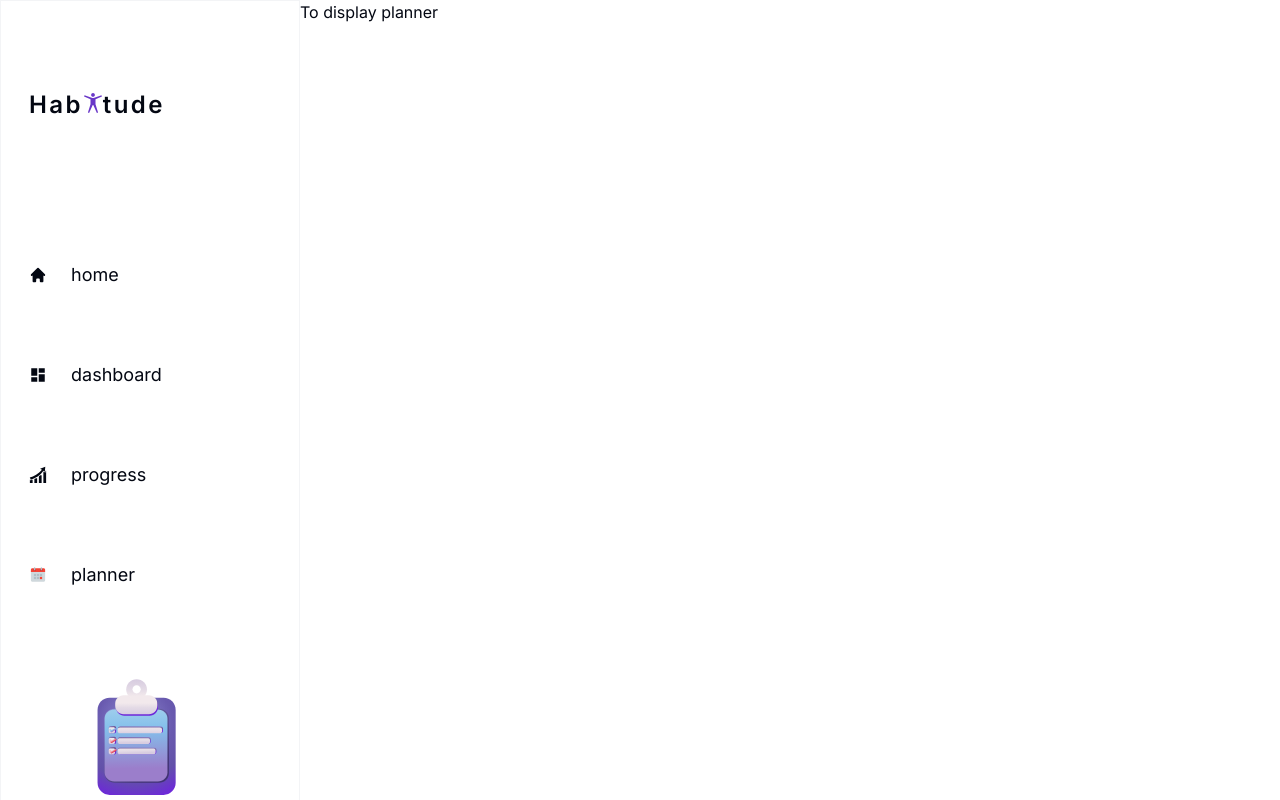
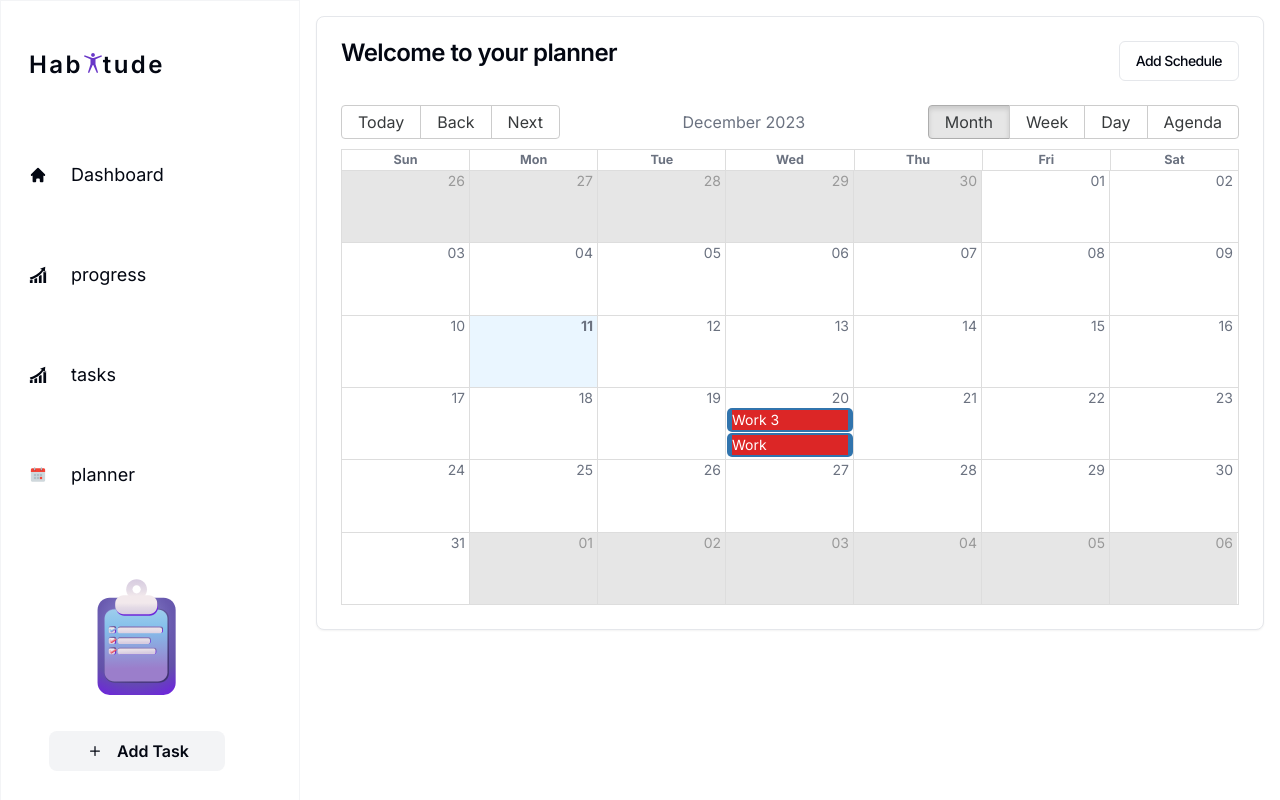
Before and after one commit to nazarenegena/Habitude, a Next.js app: page /dashboard/planner in a window 1280 px wide. Shown: the top 800 px of the page. Built offline with nearby package versions, Linux system fonts and the light colour scheme.

Commit message:
initial planner design

```diff
--- a/app/dashboard/planner/page.js
+++ b/app/dashboard/planner/page.js
@@ -1,4 +1,4 @@
-import PlannerDisplay from "@/components/sections/PlannerDisplay";
+import PlannerDisplay from '@/components/sections/PlannerDisplay';
 
 export default function Page() {
   return (
--- a/app/globals.css
+++ b/app/globals.css
@@ -1,6 +1,8 @@
 @tailwind base;
 @tailwind components;
 @tailwind utilities;
+/* @import 'react-big-calendar/lib/sass/styles'; */
+/* @import 'react-big-calendar/lib/addons/dragAndDrop/styles'; */
 
 .progress-ring__circle {
   stroke-dasharray: 150, 200;
--- a/app/layout.js
+++ b/app/layout.js
@@ -1,25 +1,26 @@
-import { Inter } from "next/font/google";
-import { ThemeProvider } from "@/components/theme-provider";
-import "./globals.css";
+import { Inter } from 'next/font/google';
+import { ThemeProvider } from '@/components/theme-provider';
+import './globals.css';
+import { PlannerContextProvider } from '@/lib/context/plannerContext';
 
-const inter = Inter({ subsets: ["latin"] });
+const inter = Inter({ subsets: ['latin'] });
 
 export const metadata = {
-  title: "Habitude",
-  description: "Your Daily Nudge",
+  title: 'Habitude',
+  description: 'Your Daily Nudge'
 };
 
 export default function RootLayout({ children }) {
   return (
-    <html lang="en">
+    <html lang='en'>
       <body className={inter.className}>
         <ThemeProvider
-          attribute="class"
-          defaultTheme="system"
+          attribute='class'
+          defaultTheme='system'
           enableSystem
           disableTransitionOnChange
         >
-          {children}
+          <PlannerContextProvider>{children}</PlannerContextProvider>
         </ThemeProvider>
       </body>
     </html>
--- /dev/null
+++ b/components/calendar/AddEvent.jsx
@@ -0,0 +1,181 @@
+import React from 'react';
+import { Button } from '../ui/button';
+import {
+  Dialog,
+  DialogContent,
+  DialogDescription,
+  DialogFooter,
+  DialogHeader,
+  DialogTitle,
+  DialogTrigger
+} from '@/components/ui/dialog';
+import { Input } from '@/components/ui/input';
+import { Label } from '@/components/ui/label';
+import { useForm } from 'react-hook-form';
+import {
+  Form,
+  FormField,
+  FormItem,
+  FormLabel,
+  FormControl,
+  FormDescription,
+  FormMessage
+} from '../ui/form';
+import { Textarea } from '../ui/textarea';
+import { usePlannerContext } from '@/lib/context/plannerContext';
+import { Popover, PopoverTrigger, PopoverContent } from '../ui/popover';
+import { Calendar } from '@/components/ui/calendar';
+import { CalendarIcon } from 'lucide-react';
+import { cn } from '@/lib/utils';
+import { format } from 'date-fns';
+const AddEvent = () => {
+  const form = useForm();
+  const { setSchedules } = usePlannerContext();
+
+  function handleAddEvent(data) {
+    console.log(data);
+    setSchedules(prev => [...prev, data]);
+  }
+
+  return (
+    <Dialog>
+      <DialogTrigger asChild>
+        <Button variant='outline'>Add Schedule</Button>
+      </DialogTrigger>
+      <DialogContent className='sm:max-w-[425px]'>
+        <DialogHeader>
+          <DialogTitle>Add Schedule</DialogTitle>
+          <DialogDescription>
+            Create a new schedule and add tasks to it
+          </DialogDescription>
+        </DialogHeader>
+        <Form {...form}>
+          <form onSubmit={form.handleSubmit(handleAddEvent)}>
+            <FormField
+              control={form.control}
+              name='title'
+              render={({ field }) => (
+                <FormItem>
+                  <FormLabel>Title</FormLabel>
+                  <FormControl>
+                    <Input placeholder='shadcn' {...field} />
+                  </FormControl>
+                  <FormMessage />
+                </FormItem>
+              )}
+            />
+
+            <FormField
+              control={form.control}
+              className='mt-3'
+              name='start'
+              render={({ field }) => (
+                <FormItem className='flex flex-col mt-3'>
+                  <FormLabel>Start Date</FormLabel>
+                  <Popover>
+                    <PopoverTrigger asChild>
+                      <FormControl>
+                        <Button
+                          variant={'outline'}
+                          className={cn(
+                            'pl-3 text-left font-normal',
+                            !field.value && 'text-muted-foreground'
+                          )}
+                        >
+                          {field.value ? (
+                            format(field.value, 'PPP')
+                          ) : (
+                            <span>Pick a date</span>
+                          )}
+                          <CalendarIcon className='ml-auto h-4 w-4 opacity-50' />
+                        </Button>
+                      </FormControl>
+                    </PopoverTrigger>
+                    <PopoverContent className='w-auto p-0' align='start'>
+                      <Calendar
+                        mode='single'
+                        selected={field.value}
+                        onSelect={field.onChange}
+                        disabled={date =>
+                          date > new Date() || date < new Date('1900-01-01')
+                        }
+                        initialFocus
+                      />
+                    </PopoverContent>
+                  </Popover>
+
+                  <FormMessage />
+                </FormItem>
+              )}
+            />
+            <FormField
+              control={form.control}
+              className='mt-3'
+              name='end'
+              render={({ field }) => (
+                <FormItem className='flex flex-col mt-3'>
+                  <FormLabel>End Date</FormLabel>
+                  <Popover>
+                    <PopoverTrigger asChild>
+                      <FormControl>
+                        <Button
+                          variant={'outline'}
+                          className={cn(
+                            'pl-3 text-left font-normal',
+                            !field.value && 'text-muted-foreground'
+                          )}
+                        >
+                          {field.value ? (
+                            format(field.value, 'PPP')
+                          ) : (
+                            <span>Pick a date</span>
+                          )}
+                          <CalendarIcon className='ml-auto h-4 w-4 opacity-50' />
+                        </Button>
+                      </FormControl>
+                    </PopoverTrigger>
+                    <PopoverContent className='w-auto p-0' align='start'>
+                      <Calendar
+                        mode='single'
+                        selected={field.value}
+                        onSelect={field.onChange}
+                        disabled={date =>
+                          date > new Date() || date < new Date('1900-01-01')
+                        }
+                        initialFocus
+                      />
+                    </PopoverContent>
+                  </Popover>
+
+                  <FormMessage />
+                </FormItem>
+              )}
+            />
+            <FormField
+              control={form.control}
+              name='description'
+              render={({ field }) => (
+                <FormItem>
+                  <FormLabel>Description</FormLabel>
+                  <FormControl>
+                    <Textarea placeholder='shadcn' {...field} />
+                  </FormControl>
+
+                  <FormMessage />
+                </FormItem>
+              )}
+            />
+          </form>
+        </Form>
+
+        <DialogFooter>
+          <Button onClick={form.handleSubmit(handleAddEvent)}>
+            Save changes
+          </Button>
+        </DialogFooter>
+      </DialogContent>
+    </Dialog>
+  );
+};
+
+export default AddEvent;
--- a/components/sections/PlannerDisplay.jsx
+++ b/components/sections/PlannerDisplay.jsx
@@ -1,7 +1,82 @@
-import React from "react";
+'use client';
+import React, { useEffect, useState } from 'react';
+import {
+  Card,
+  CardContent,
+  CardDescription,
+  CardHeader,
+  CardTitle
+} from '../ui/card';
+import 'react-big-calendar/lib/css/react-big-calendar.css';
+
+import format from 'date-fns/format';
+import parse from 'date-fns/parse';
+import startOfWeek from 'date-fns/startOfWeek';
+import getDay from 'date-fns/getDay';
+import enUS from 'date-fns/locale/en-US';
+
+import { Calendar, dateFnsLocalizer } from 'react-big-calendar';
+import AddEvent from '../calendar/AddEvent';
+import { usePlannerContext } from '@/lib/context/plannerContext';
+
+const locales = {
+  'en-US': enUS
+};
+
+const localizer = dateFnsLocalizer({
+  format,
+  parse,
+  startOfWeek,
+  getDay,
+  locales
+});
 
 const PlannerDisplay = () => {
-  return <div>To display planner</div>;
+  const [isMounted, setIsMounted] = useState(false);
+
+  const { schedules } = usePlannerContext();
+
+  useEffect(() => {
+    setIsMounted(true);
+  }, []);
+  if (!isMounted) return null;
+  return (
+    <div className='p-4'>
+      <Card>
+        <CardHeader>
+          <CardTitle className='flex justify-between'>
+            Welcome to your planner
+            <AddEvent />
+          </CardTitle>
+        </CardHeader>
+        <CardContent>
+          <CardDescription>
+            <Calendar
+              localizer={localizer}
+              events={schedules}
+              startAccessor='start'
+              endAccessor='end'
+              style={{ height: 500 }}
+              selectable
+              components={{
+                event: ({ event, children }) => (
+                  <div
+                    className='flex bg-red-600'
+                    onContextMenu={e => {
+                      alert(`${event.title} is clicked.`);
+                      e.preventDefault();
+                    }}
+                  >
+                    {event.title}
+                  </div>
+                )
+              }}
+            />
+          </CardDescription>
+        </CardContent>
+      </Card>
+    </div>
+  );
 };
 
 export default PlannerDisplay;
--- a/components/sections/Sidebar.jsx
+++ b/components/sections/Sidebar.jsx
@@ -1,37 +1,42 @@
-"use client";
-import Link from "next/link";
-import React from "react";
-import { HiHome } from "react-icons/hi";
-import { MdDashboard } from "react-icons/md";
-import { GiProgression } from "react-icons/gi";
-import { FcPlanner } from "react-icons/fc";
-import Lottie from "lottie-react";
-import todoClip from "@/public/images/todo-clip.json";
-import { IoIosAdd } from "react-icons/io";
-import { ImAccessibility } from "react-icons/im";
-import { ModeToggle } from "../toggle-mode";
+'use client';
+import Link from 'next/link';
+import React from 'react';
+import { HiHome } from 'react-icons/hi';
+import { MdDashboard } from 'react-icons/md';
+import { GiProgression } from 'react-icons/gi';
+import { FcPlanner } from 'react-icons/fc';
+import Lottie from 'lottie-react';
+import todoClip from '@/public/images/todo-clip.json';
+import { IoIosAdd } from 'react-icons/io';
+import { ImAccessibility } from 'react-icons/im';
+import { ModeToggle } from '../toggle-mode';
 
 const nav = [
   {
-    link: "/",
-    title: "home",
-    icon: <HiHome />,
+    link: '/dashboard',
+    title: 'Dashboard',
+    icon: <HiHome />
+  },
+  // {
+  //   link: '/dashboard',
+  //   title: 'dashboard',
+  //   icon: <MdDashboard />
+  // },
+  {
+    link: '/dashboard/progress',
+    title: 'progress',
+    icon: <GiProgression />
   },
   {
-    link: "/dashboard",
-    title: "dashboard",
-    icon: <MdDashboard />,
+    link: '/dashboard/tasks',
+    title: 'tasks',
+    icon: <GiProgression />
   },
   {
-    link: "/dashboard/progress",
-    title: "progress",
-    icon: <GiProgression />,
-  },
-  {
-    link: "/dashboard/planner",
-    title: "planner",
-    icon: <FcPlanner />,
-  },
+    link: '/dashboard/planner',
+    title: 'planner',
+    icon: <FcPlanner />
+  }
 ];
 const SidebarItem = ({ className, href, title, icon }) => {
   return (
@@ -39,17 +44,17 @@ const SidebarItem = ({ className, href, title, icon }) => {
       href={href}
       className={`${className} hover:bg-primary hover:rounded-md text-lg  px-5 py-5  mx-0 my-8 cursor-pointer flex flex-row transition ease-in-out delay-150 duration-300 items-center `}
     >
-      <span className="mr-6">{icon}</span>
+      <span className='mr-6'>{icon}</span>
       {title}
     </Link>
   );
 };
 
-const Sidebar = ({ children }) => {
+const Sidebar = () => {
   return (
-    <div className="flex">
+    <div className='flex'>
       <div
-        className="hidden
+        className='hidden
         bg-background
         border
         border-muted
@@ -57,16 +62,15 @@ const Sidebar = ({ children }) => {
             flex-col
             gap-y-2
             p-2 md:flex
-
-            "
+            '
       >
-        <div className="mt-20 flex mt-18">
-          <p className="text-2xl ml-5 flex tracking-widest font-semibold">
-            Hab <ImAccessibility className="mt-1" size={20} fill="#6937C8" />
+        <div className='flex mt-10'>
+          <p className='text-2xl ml-5 flex tracking-widest font-semibold'>
+            Hab <ImAccessibility className='mt-1' size={20} fill='#6937C8' />
             tude
           </p>
         </div>
-        <div className="mt-20">
+        <div className='mt-5'>
           {nav.map((navItem, index) => (
             <SidebarItem
               key={index}
@@ -76,19 +80,19 @@ const Sidebar = ({ children }) => {
             />
           ))}
         </div>
-        <div className="">
-          <Lottie animationData={todoClip} loop={true} className="ml-10" />
-          <div className="flex items-center justify-center bg-muted font-semibold cursor-pointer ml-10 py-2 w-44 rounded-lg transition ease-in-out delay-100 hover:-translate-y-1 hover:scale-100 hover:bg-primary duration-300">
-            <IoIosAdd className="mr-3" size={20} />
-            <Link href="/dashboard/tasks">Add Task</Link>
+        <div className=''>
+          <Lottie animationData={todoClip} loop={true} className='ml-10' />
+          <div className='flex items-center justify-center bg-muted font-semibold cursor-pointer ml-10 py-2 w-44 rounded-lg transition ease-in-out delay-100 hover:-translate-y-1 hover:scale-100 hover:bg-primary duration-300'>
+            <IoIosAdd className='mr-3' size={20} />
+            <Link href='/dashboard/tasks'>Add Task</Link>
           </div>
         </div>
-        <div className="mt-12 ml-56">
+        <div className='mt-12 ml-56'>
           <ModeToggle />
         </div>
       </div>
 
-      <div>{children}</div>
+      {/* <div>{children}</div> */}
     </div>
   );
 };
--- /dev/null
+++ b/lib/context/plannerContext.jsx
@@ -0,0 +1,58 @@
+'use client';
+
+import { createContext, useContext, useState } from 'react';
+
+const PlannerContext = createContext([]);
+
+export const PlannerContextProvider = ({ children }) => {
+  const [schedules, setSchedules] = useState([
+    {
+      start: new Date('2023-12-20T10:00:00'),
+      end: new Date('2023-12-20T11:00:00'),
+      title: 'Work',
+      data: {
+        appointment: {
+          id: 1,
+          status: 'P',
+          location: 'New York',
+          resource: 'Dr Alex',
+          address: 'Building 5\nStreet 44\nNear Express Highway\nNew York'
+        }
+      },
+      isDraggable: true
+    },
+    {
+      start: new Date('2023-12-2`T12:00:00'),
+      end: new Date('2023-12-21T13:00:00'),
+      title: 'Work 1',
+      data: {
+        appointment: {
+          id: 2,
+          status: 'CI',
+          location: 'Washington',
+          resource: 'Dr David',
+          address: 'Block 1\nSStreet 32\nLong Island\nNew York'
+        }
+      },
+      isDraggable: false
+    },
+    {
+      start: new Date('2023-12-20T09:00:00'),
+      end: new Date('2023-12-20T14:59:59'),
+      title: 'Work 3',
+      data: {
+        blockout: {
+          id: 1,
+          name: 'Christmas Holidays'
+        }
+      }
+    }
+  ]);
+  return (
+    <PlannerContext.Provider value={{ schedules, setSchedules }}>
+      {children}
+    </PlannerContext.Provider>
+  );
+};
+
+export const usePlannerContext = () => useContext(PlannerContext);
--- a/package.json
+++ b/package.json
@@ -46,6 +46,7 @@
     "next": "14.0.4",
     "next-themes": "^0.2.1",
     "react": "^18",
+    "react-big-calendar": "^1.8.5",
     "react-day-picker": "^8.9.1",
     "react-dom": "^18",
     "react-hook-form": "^7.49.2",
```
Also changed, not shown: components/sections/LandingPage.jsx (+94 -92 lines), 1 other file (tests, documents, lock files or other folders).
